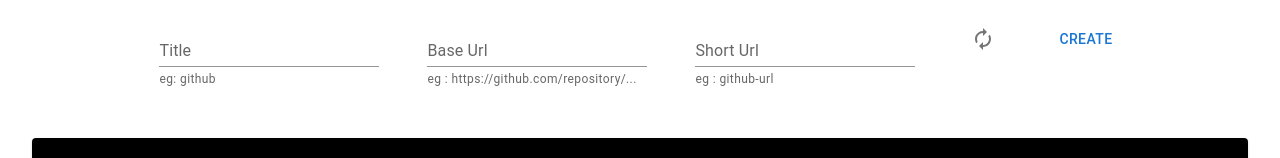
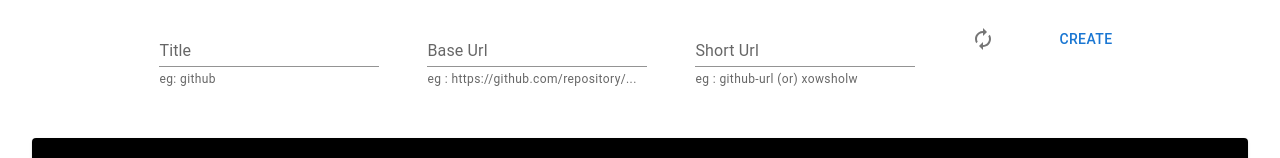
Before and after one commit to deepakkumar2205/Day-44-Url_Shortner_App, a React (Vite) app in the folder Frontend/: page /urls in a window 1280 px wide. Shown: the part 220-378 px from the top of the page. Built offline with nearby package versions, Linux system fonts and the light colour scheme; no server answers; sample sign-in values are in the browser's storage.

Commit message:
small change in example in form

```diff
--- a/Frontend/src/Components/Mainpage/Form.jsx
+++ b/Frontend/src/Components/Mainpage/Form.jsx
@@ -113,7 +113,7 @@ import { getUrlsFromDb, handleGenerateShortUrlFromBE, postUrlToDb, toastFunc, to
           value={values.shortUrl}
           onChange={handleChange}
           error={touched.shortUrl && errors.shortUrl? true: false}
-          helperText={!errors.shortUrl ?"eg : github-url":errors.shortUrl}
+          helperText={!errors.shortUrl ?"eg : github-url (or) xowsholw":errors.shortUrl}
           variant="standard"
       />
       <Tooltip title='genereate short url'>
```
